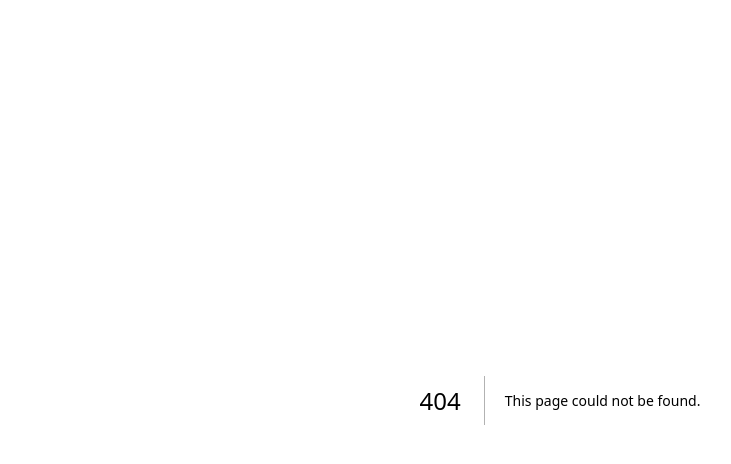
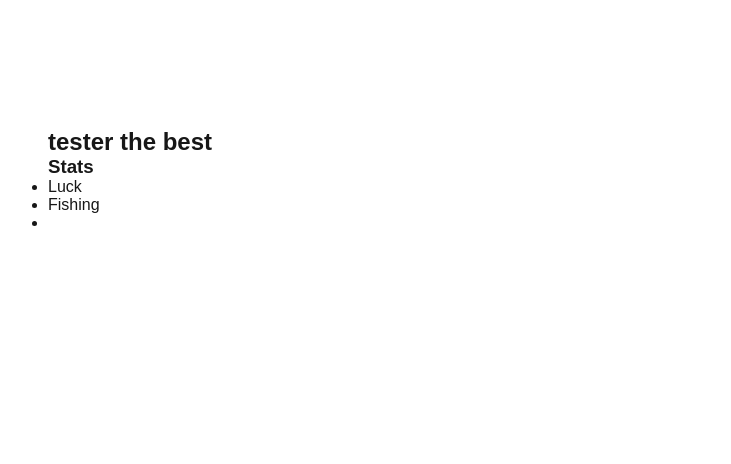
Before and after one commit to callumfowler101/stag-dd, a Next.js app: page /pages/character_page in a window 1280 px wide. Before the commit this address had no page. Shown: the top 464 px of the page, without its empty margins (80-811 px from the left). Built offline with nearby package versions, Linux system fonts and the light colour scheme.

Commit message:
make chracter page

```diff
--- /dev/null
+++ b/src/app/pages/character_page/character_page.module.css
@@ -0,0 +1,8 @@
+.container {
+  display: flex;
+  flex-direction: column;
+  padding: 10%;
+
+  width: 100dvw;
+  height: 100dvh;
+}
--- /dev/null
+++ b/src/app/pages/character_page/page.js
@@ -0,0 +1,15 @@
+import styles from './character_page.module.css'
+
+export default function CharacterPage() {
+  return (
+    <div className={styles.container}>
+      <h2>tester the best</h2>
+      <h3>Stats</h3>
+      <ul>
+        <li>Luck</li>
+        <li>Fishing</li>
+        <li></li>
+      </ul>
+    </div>
+  )
+}
--- a/src/components/character_form.js
+++ b/src/components/character_form.js
@@ -1,4 +1,6 @@
 'use client'
+
+import { redirect, RedirectType } from 'next/navigation'
 
 import classes from '../stores/classes'
 import styles from './character_form.module.css'
@@ -14,6 +16,7 @@ export default function CharacterForm() {
 
     const fullName = `${name} ${title}`
     console.log(`${fullName} is a ${classType}`)
+    redirect('/pages/character_page')
   }
 
   return (
```
